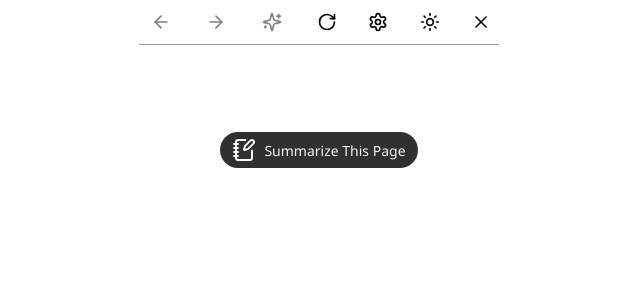
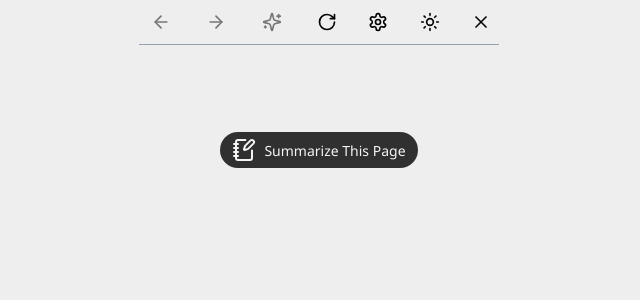
Before and after one commit to newtricksterx/sum-ai, a React (Vite) app in the folder frontend/: page / in a window 1280 px wide. Shown: the top 300 px of the page, without its empty margins (321-961 px from the left). Built offline with nearby package versions, Linux system fonts and the light colour scheme.

Commit message:
UI ADJUSTMENTS

```diff
--- a/frontend/index.html
+++ b/frontend/index.html
@@ -7,7 +7,7 @@
     <meta name="viewport" content="width=device-width, initial-scale=1.0" />
     <title>Vite + React + TS</title>
   </head>
-  <body class="bg-white text-black dark:text-white dark:bg-[#303030]">
+  <body class="bg-[#eee] text-black dark:text-white dark:bg-[#303030]">
     <div id="root"></div>
     <script type="module" src="/src/main.tsx"></script>
     <script type="module" src="./src/inline-scripts/onload.ts"></script>
--- a/frontend/src/App.tsx
+++ b/frontend/src/App.tsx
@@ -29,7 +29,7 @@ function App() {
     if(currentPage === 1){
       return (
         <div style={{ fontSize: `${fontSize}px` }}
-              className={`font-noto p-2 m-2 border-2 border-solid rounded-md text-clip min-h-[210px]`}
+              className={`font-noto p-2 m-2 text-clip min-h-[210px]`}
               dangerouslySetInnerHTML={{ __html:
 
                 summarizedContent!
--- a/frontend/src/components/SettingsDropdown.tsx
+++ b/frontend/src/components/SettingsDropdown.tsx
@@ -50,7 +50,7 @@ export default function SettingsDropdown() {
     }, [displayStatus, menuRef, onClickSettings])
 
     function backgroundActive() {
-        return displayStatus === "block" ? "bg-gray-100 dark:bg-[#373737]" : "bg-white dark:bg-[#303030]"
+        return displayStatus === "block" ? "bg-gray-100 dark:bg-[#373737]" : "bg-[#eee] dark:bg-[#303030]"
     }
 
     function savedActive(){
@@ -71,7 +71,7 @@ export default function SettingsDropdown() {
             <Button onClick={onClickSettings} className={`${backgroundActive()} p-2 rounded-3xl`} title="Settings">
                 <Settings size={MenuIconSize}/>
             </Button>
-            <div className={`${displayStatus} absolute border-2 font-noto bg-white border-gray-200 dark:bg-[#303030] dark:border-[#373737] shadow-xs py-2 rounded-lg right-0`}>
+            <div className={`${displayStatus} absolute border-2 font-noto bg-[#eee] border-gray-200 dark:bg-[#303030] dark:border-[#373737] shadow-xs py-2 rounded-lg right-0`}>
                 <form className="flex flex-col items-start gap-1" onSubmit={(e) => onSaveSettings(e)}>
                     <div className="flex flex-row gap-2 w-full px-3 py-2 hover:bg-gray-200 dark:hover:bg-gray-600">
                         <Dropdown title="language" list={all_languages} onChangeDropdown={(e) => {
```
Also changed, not shown: 2 other files (tests, documents, lock files or other folders).
